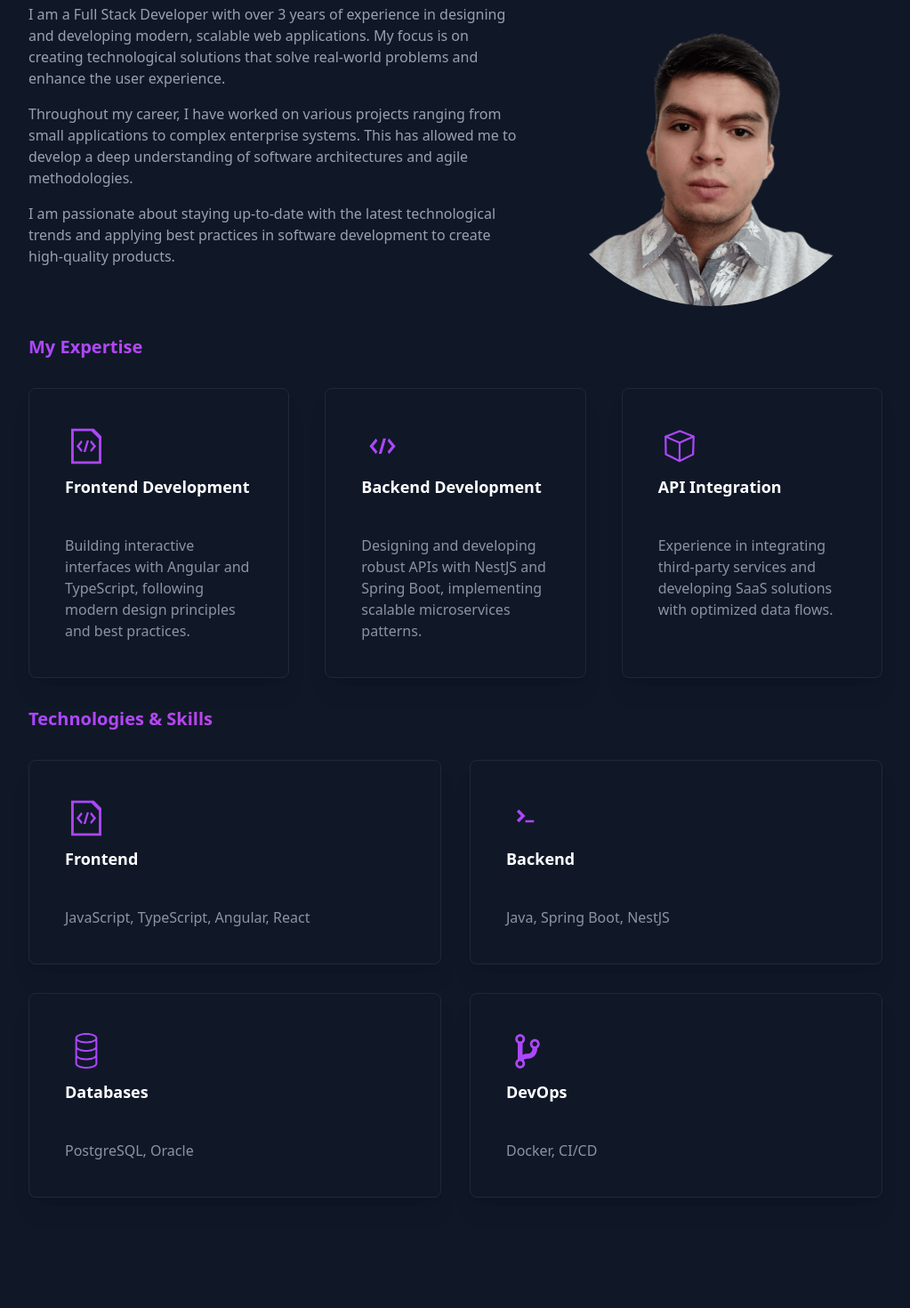
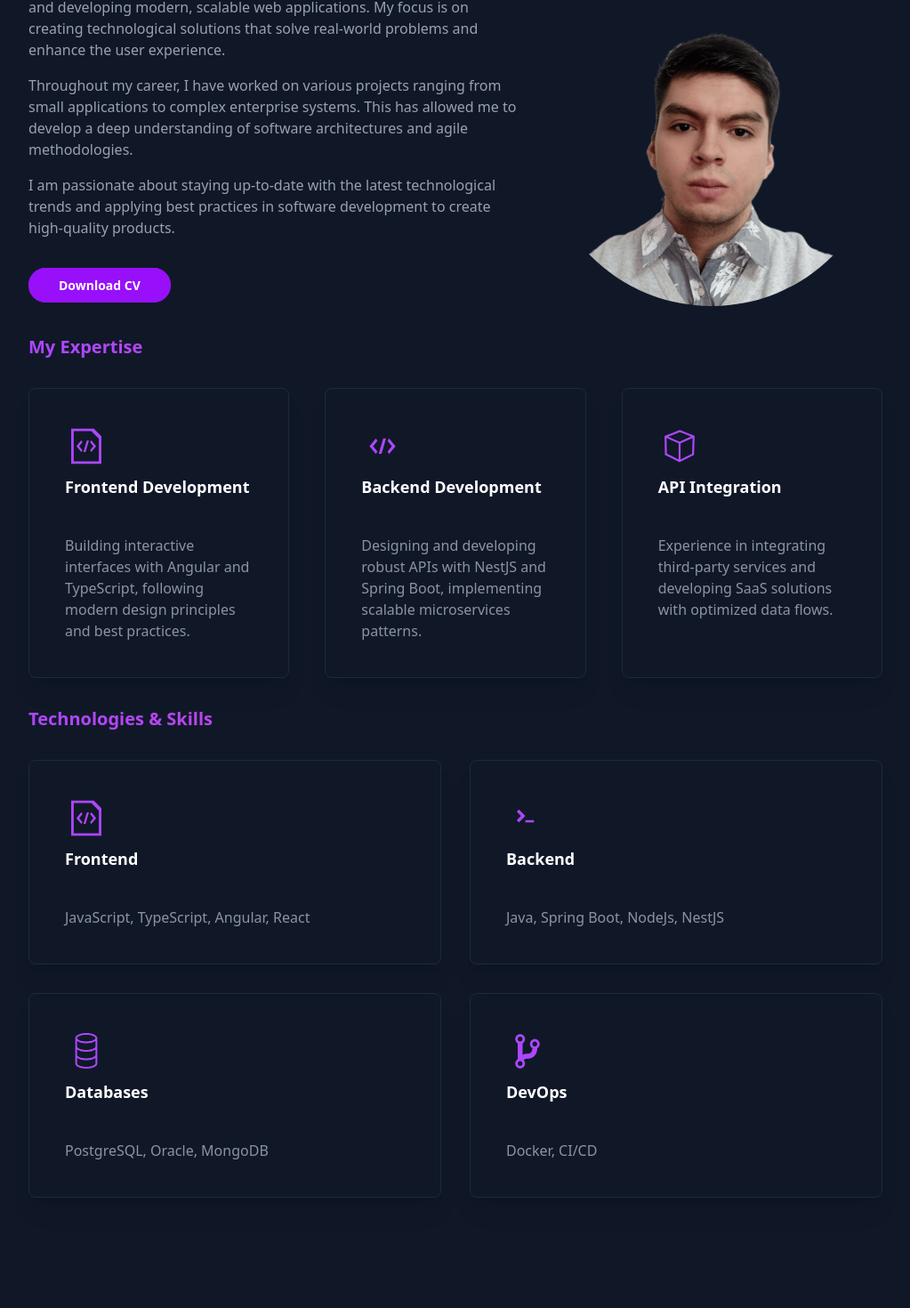
Before and after one commit to NicolasAEV/frontend-portafolio, a React (Vite) app: page / in a window 1280 px wide. Shown: the part 1044-2514 px from the top of the page at 89% size, without its empty margins (128-1151 px from the left). Built offline with nearby package versions, Linux system fonts and the light colour scheme.

Commit message:
feat: enhance AboutMe and Projects components with new CV download link and lazy loading for images; update technology stack descriptions

```diff
--- a/src/pages/About-me/AboutMe.tsx
+++ b/src/pages/About-me/AboutMe.tsx
@@ -60,7 +60,7 @@ const AboutMe = () => {
               architectures and agile methodologies.
             </motion.p>
             <motion.p
-              className="text-base opacity-90 text-gray-400"
+              className="text-base opacity-90 text-gray-400 mb-10"
               initial={{ opacity: 0, y: 50 }}
               animate={controls}
               transition={{ duration: 0.6, delay: 0.4 }}
@@ -69,6 +69,18 @@ const AboutMe = () => {
               technological trends and applying best practices in software
               development to create high-quality products.
             </motion.p>
+            {/* Download CV */}
+            <motion.a
+              href="https://drive.google.com/file/d/1bGMVqtiFzVE81XvG7TKMpQ7R7G8Qe927/view?usp=drive_link"
+              target="_blank"
+              // rel="noopener noreferrer"
+              className="bg-purple-600 border-2 text-sm border-purple-600 text-white py-2 px-8 rounded-full font-bold hover:bg-transparent hover:text-purple-500 transition-all duration-300 transform hover:scale-105"
+              initial={{ opacity: 0, y: 50 }}
+              animate={controls}
+              transition={{ duration: 0.6, delay: 0.5 }}
+            >
+              Download CV
+            </motion.a>
           </div>
 
           {/* Imagen */}
@@ -82,6 +94,7 @@ const AboutMe = () => {
               src={me}
               alt="image of the developer"
               className="w-full h-full object-cover"
+              loading="lazy"
             />
           </motion.div>
         </div>
@@ -136,7 +149,7 @@ const AboutMe = () => {
             refProp={sectionRef}
             controls={controls}
             title="Backend"
-            description="Java, Spring Boot, NestJS"
+            description="Java, Spring Boot, NodeJs, NestJS"
             delay={0.2}
             logo={<DiTerminalBadge />}
           />
@@ -144,7 +157,7 @@ const AboutMe = () => {
             refProp={sectionRef}
             controls={controls}
             title="Databases"
-            description="PostgreSQL, Oracle"
+            description="PostgreSQL, Oracle, MongoDB"
             delay={0.3}
             logo={<CiDatabase />}
           />
--- a/src/pages/projects/Projects.tsx
+++ b/src/pages/projects/Projects.tsx
@@ -44,6 +44,7 @@ const Projects = () => {
                 src={project.image}
                 alt={project.name}
                 className="w-full h-52 md:h-96 object-cover rounded-lg mb-4 cursor-pointer"
+                loading="lazy"
               />
             </a>
             <h2 className="text-2xl text-white mb-2">{project.name}</h2>
```
